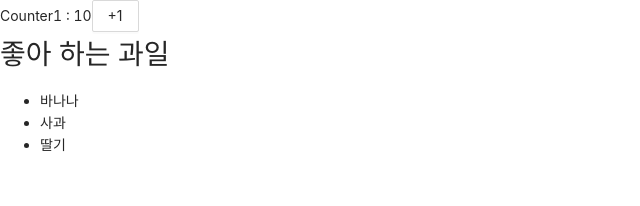
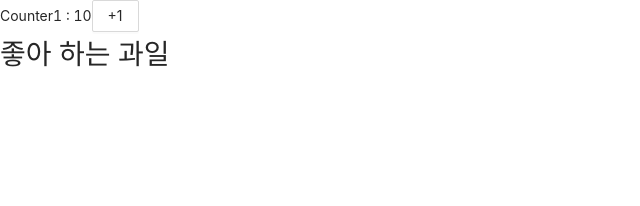
Before and after one commit to zalpheein/django-with-react-rev4, a React (Create React App) app: page / in a window 1280 px wide. Shown: the top 206 px of the page, without its empty margins (0-640 px from the left). Built offline with nearby package versions, Linux system fonts and the light colour scheme.

Commit message:
리스트로 과일 이름 순회...

```diff
--- a/src/App.js
+++ b/src/App.js
@@ -27,13 +27,16 @@ class Counter1 extends React.Component {
 
 class FruitComponent extends React.Component {
     render() {
+        const fruits = ["바나나", "사과", "딸기"]
         return (
             <div>
                 <h1>좋아 하는 과일</h1>
                 <ul>
-                    <li>바나나</li>
-                    <li>사과</li>
-                    <li>딸기</li>
+                    {   // 중괄호로 시작
+                        fruits.map(name => { // name 으로 순회
+
+                        })
+                    }
                 </ul>
             </div>
 
```
